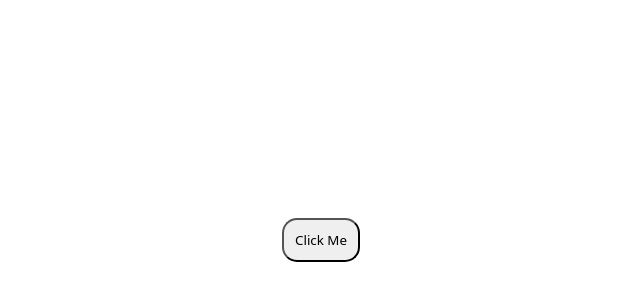
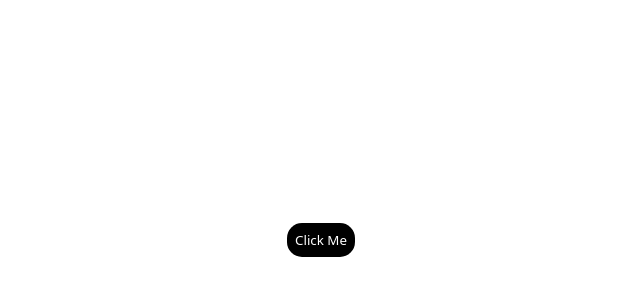
Before and after one commit to rachit-dhaka/React-Learning-, a React (Vite) app in the folder EventHandling/: page / in a window 1280 px wide. Shown: the part 160-460 px from the top of the page, without its empty margins (319-959 px from the left). Built offline with nearby package versions, Linux system fonts and the light colour scheme.

Commit message:
Event handling in jsx

```diff
--- a/EventHandling/src/App.css
+++ b/EventHandling/src/App.css
@@ -15,6 +15,9 @@ body{
 }
 
 .something{
-    padding: 0.7rem;
+    padding: 0.5rem;
+    border: none;
     border-radius: 15px;
+    background-color: rgb(0, 0, 0);
+    color: white;
 }
```
